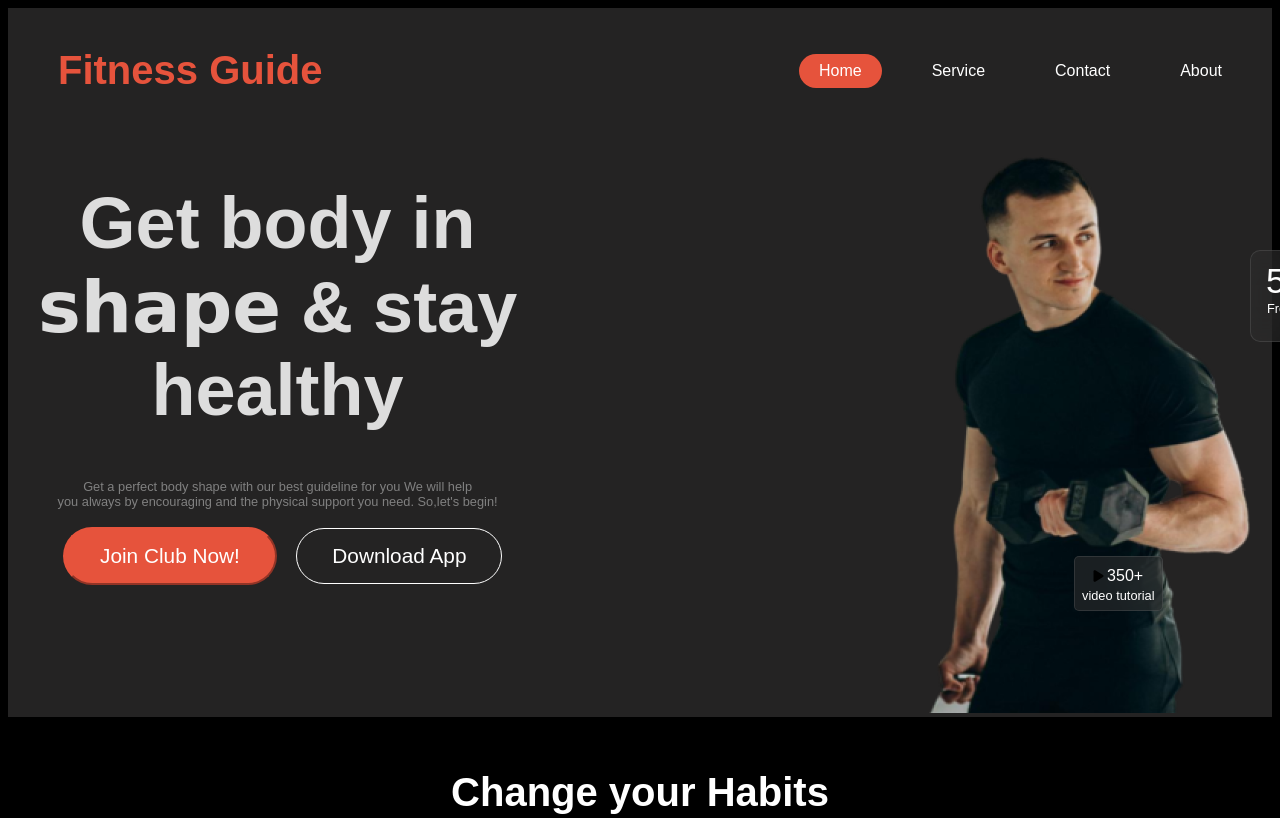
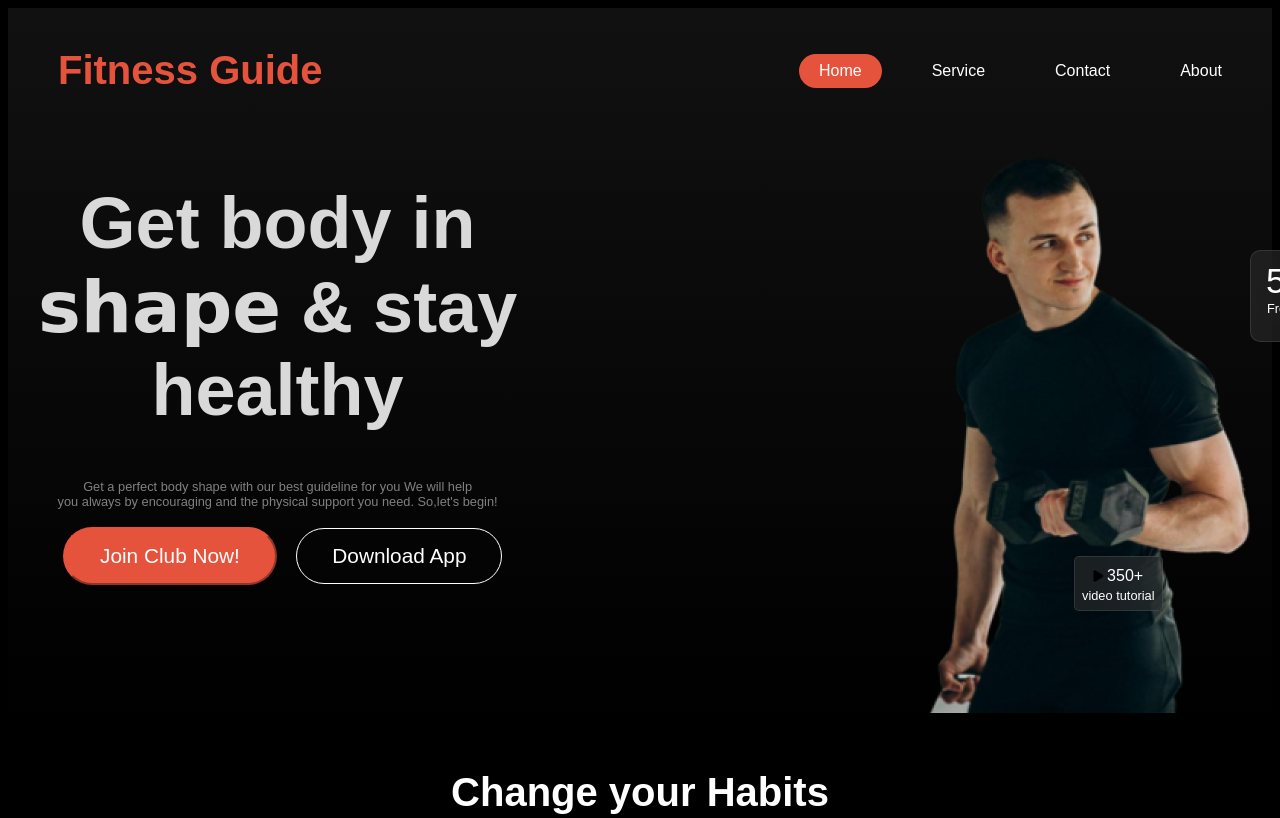
Before and after one commit to EazRumel/My-Projects-2, a plain HTML site: page index.html in a window 1280 px wide. Shown: the top 818 px of the page. Drawn offline with Linux system fonts and the light colour scheme.

Commit message:
the almighty push

```diff
--- a/styles/styles.css
+++ b/styles/styles.css
@@ -18,9 +18,8 @@
 }
 /* header section */
 .header-section{
-  background:rgb(36, 35, 35);
+  background: linear-gradient(rgb(17, 17, 17), rgba(119, 119, 119, 0));
   color:rgba(255, 255, 255, 0.849);
-
 }
 .first-header-div{
   margin-left:30px;
```
